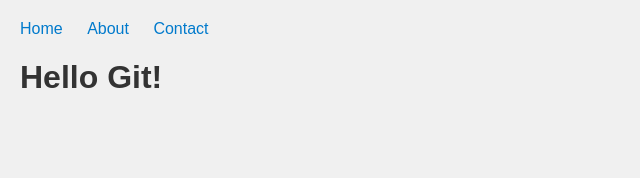
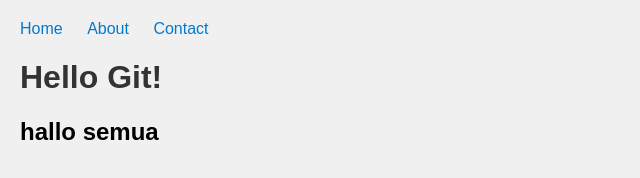
Before and after one commit to RiskiJayaPutra/my-web-project, a plain HTML site: page index.html in a window 1280 px wide. Shown: the whole page, without its empty margins (0-640 px from the left). Drawn offline with Linux system fonts and the light colour scheme.

Commit message:
Add greeting header to index.html

```diff
--- a/index.html
+++ b/index.html
@@ -13,6 +13,6 @@
  </ul>
  </nav>
  <h1>Hello Git!</h1>
-
+ <h2>hallo semua</h2>
 </body>
 </html>
```
